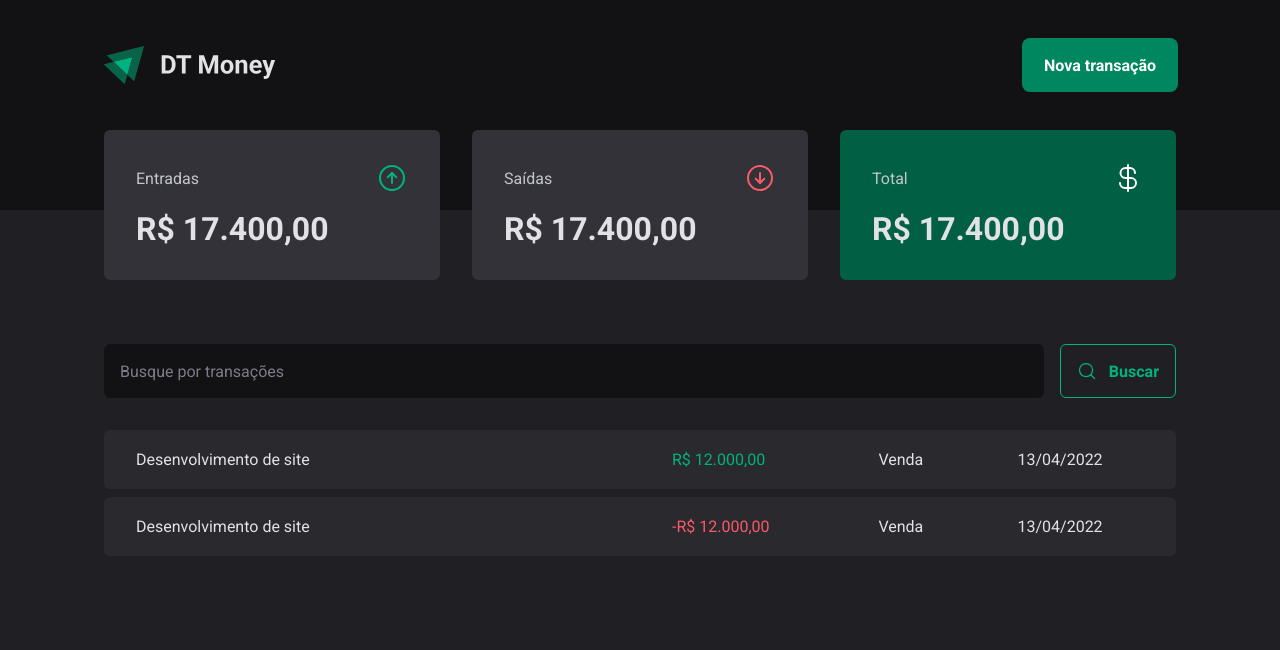
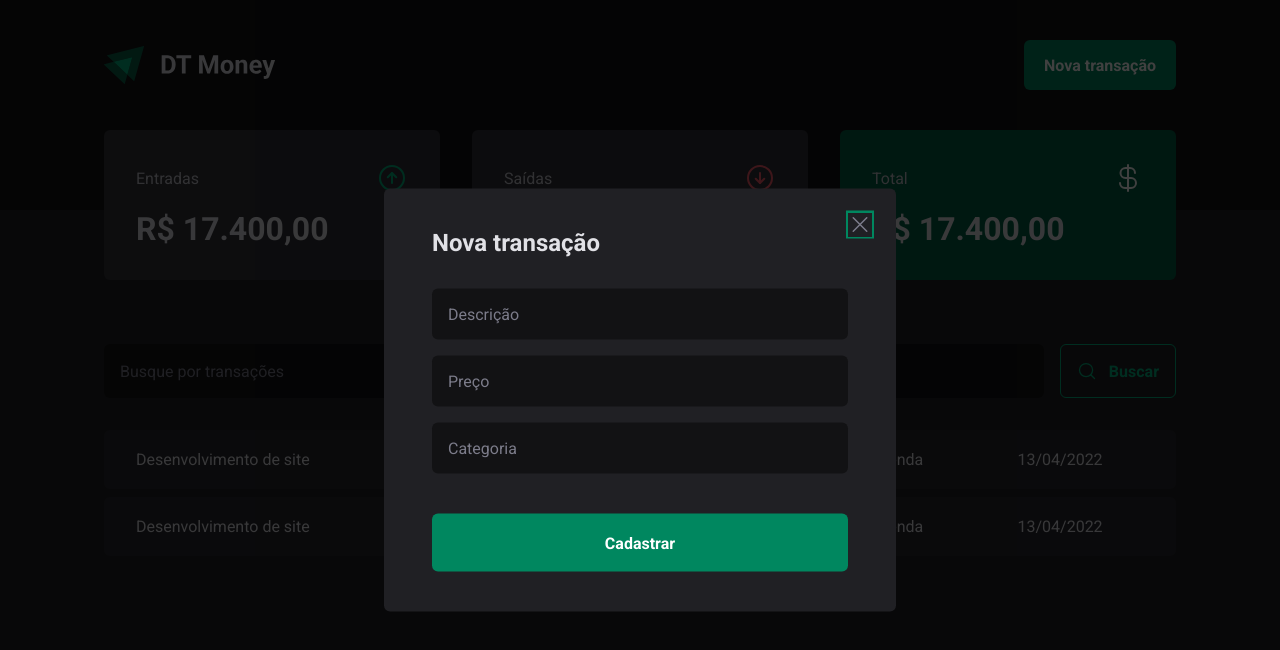
Before and after one commit to carlos-hr/dt-money, a React (Vite) app: page / in a window 1280 px wide. Both pictures are taken after a click on the button "Nova transação". Shown: the top 650 px of the page. Built offline with nearby package versions, Linux system fonts and the light colour scheme.

Commit message:
feat(modal): creating transaction modal

```diff
--- a/package.json
+++ b/package.json
@@ -9,6 +9,7 @@
     "preview": "vite preview"
   },
   "dependencies": {
+    "@radix-ui/react-dialog": "^1.0.0",
     "phosphor-react": "^1.4.1",
     "react": "^18.2.0",
     "react-dom": "^18.2.0",
--- a/src/components/Header/index.tsx
+++ b/src/components/Header/index.tsx
@@ -1,3 +1,5 @@
+import * as Dialog from "@radix-ui/react-dialog";
+import { NewTransactionModal } from "..";
 import logo from "../../assets/logo.svg";
 import { HeaderContainer, HeaderContent, TransactionButton } from "./styled";
 
@@ -6,7 +8,13 @@
     <HeaderContainer>
       <HeaderContent>
         <img src={logo} />
-        <TransactionButton>Nova transação</TransactionButton>
+
+        <Dialog.Root>
+          <Dialog.Trigger asChild>
+            <TransactionButton>Nova transação</TransactionButton>
+          </Dialog.Trigger>
+          <NewTransactionModal />
+        </Dialog.Root>
       </HeaderContent>
     </HeaderContainer>
   );
--- /dev/null
+++ b/src/components/NewTransactionModal/index.tsx
@@ -0,0 +1,25 @@
+import * as Dialog from "@radix-ui/react-dialog";
+import { X } from "phosphor-react";
+import { CloseButton, Content, Overlay } from "./styled";
+
+const NewTransactionModal = () => {
+  return (
+    <Dialog.Portal>
+      <Overlay />
+      <Content>
+        <Dialog.Title>Nova transação</Dialog.Title>
+        <CloseButton>
+          <X size={24} />
+        </CloseButton>
+        <form action="">
+          <input type="text" placeholder="Descrição" required />
+          <input type="number" placeholder="Preço" required />
+          <input type="text" placeholder="Categoria" required />
+          <button type="submit">Cadastrar</button>
+        </form>
+      </Content>
+    </Dialog.Portal>
+  );
+};
+
+export default NewTransactionModal;
--- /dev/null
+++ b/src/components/NewTransactionModal/styled.ts
@@ -0,0 +1,68 @@
+import * as Dialog from "@radix-ui/react-dialog";
+import styled from "styled-components";
+
+export const Overlay = styled(Dialog.Overlay)`
+  position: fixed;
+  width: 100vw;
+  height: 100vh;
+  inset: 0;
+  background-color: rgba(0, 0, 0, 0.75);
+`;
+
+export const Content = styled(Dialog.Content)`
+  min-width: 32rem;
+  border-radius: 6px;
+  padding: 2.5rem 3rem;
+  background-color: ${(props) => props.theme["gray-800"]};
+  position: fixed;
+  top: 50%;
+  left: 50%;
+  transform: translate(-50%, -50%);
+
+  form {
+    margin-top: 2rem;
+    display: flex;
+    flex-direction: column;
+    gap: 1rem;
+
+    input {
+      border-radius: 6px;
+      border: 0;
+      background-color: ${(props) => props.theme["gray-900"]};
+      color: ${(props) => props.theme["gray-300"]};
+      padding: 1rem;
+
+      ::placeholder {
+        color: ${(props) => props.theme["gray-500"]};
+      }
+    }
+
+    button[type="submit"] {
+      height: 58px;
+      border: 0;
+      background-color: ${(props) => props.theme["green-500"]};
+      color: ${(props) => props.theme.white};
+      font-weight: bold;
+      padding: 0 1.5rem;
+      border-radius: 6px;
+      margin-top: 1.5rem;
+      cursor: pointer;
+
+      :hover {
+        background-color: ${(props) => props.theme["green-700"]};
+        transition: background-color 0.2s;
+      }
+    }
+  }
+`;
+
+export const CloseButton = styled(Dialog.Close)`
+  position: absolute;
+  background: transparent;
+  border: 0;
+  top: 1.5rem;
+  right: 1.5rem;
+  line-height: 0;
+  cursor: pointer;
+  color: ${(props) => props.theme["gray-500"]};
+`;
--- a/src/components/index.tsx
+++ b/src/components/index.tsx
@@ -1,3 +1,4 @@
 export { default as Header } from "./Header";
 export { default as Summary } from "./Summary";
 export { default as SearchForm } from "./SearchForm";
+export { default as NewTransactionModal } from "./NewTransactionModal";
```
Also changed, not shown: 1 other file (tests, documents, lock files or other folders).
